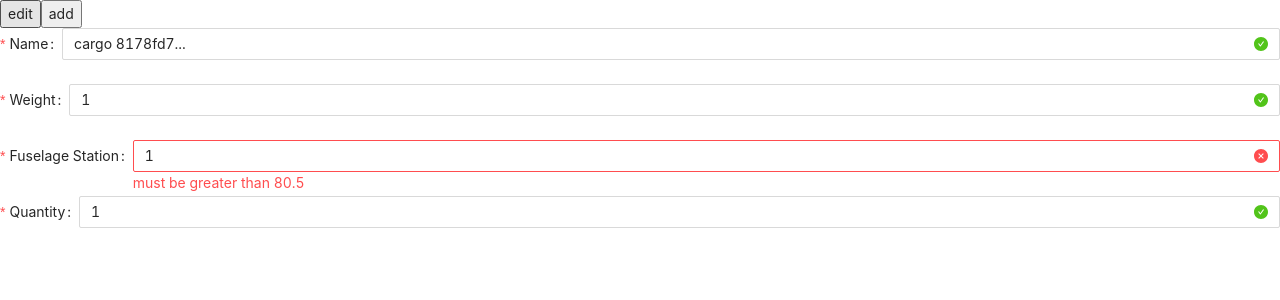
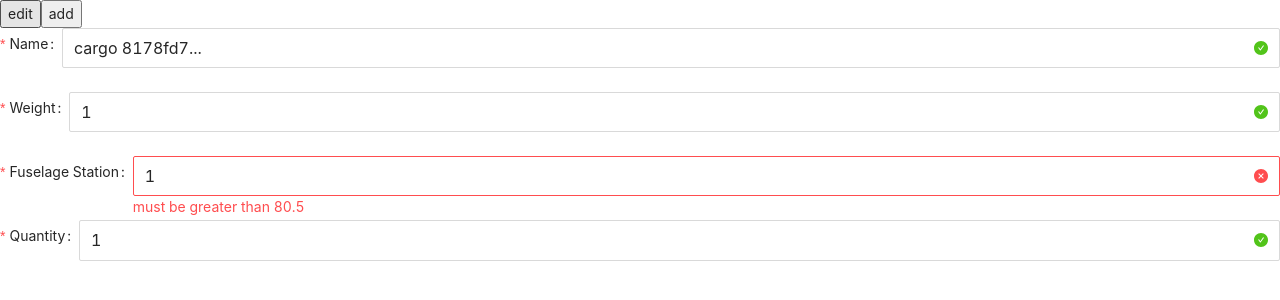
Before and after one commit to teaguestockwell/levels-v3-react, a React (Create React App) app: page / in a window 1280 px wide. Both pictures are taken after a click on the button "add". Shown: the top 300 px of the page. Built offline with nearby package versions, Linux system fonts and the light colour scheme.

Commit message:
larger input boxes

```diff
--- a/src/components/CargoForm.tsx
+++ b/src/components/CargoForm.tsx
@@ -149,7 +149,7 @@ export const CargoForm = (props: CargoString) => {
         hasFeedback
         rules={nameRules}
       >
-        <Input placeholder="Please input cargo name" onChange={validate} />
+        <Input size="large" placeholder="Please input cargo name" onChange={validate} />
       </Form.Item>
 
       <Form.Item
@@ -167,7 +167,7 @@ export const CargoForm = (props: CargoString) => {
           },
         ]}
       >
-        <Input placeholder="Please input cargo weight" onChange={validate} />
+        <Input size="large" placeholder="Please input cargo weight" onChange={validate} />
       </Form.Item>
 
       <Form.Item
@@ -191,7 +191,7 @@ export const CargoForm = (props: CargoString) => {
           },
         ]}
       >
-        <Input placeholder="Please input fs" onChange={validate} />
+        <Input size="large" placeholder="Please input fs" onChange={validate} />
       </Form.Item>
 
       <Form.Item
@@ -207,7 +207,7 @@ export const CargoForm = (props: CargoString) => {
           },
         ]}
       >
-        <Input placeholder="Please input amount of cargo" onChange={validate} />
+        <Input size="large" placeholder="Please input amount of cargo" onChange={validate} />
       </Form.Item>
     </Form>
   )
```
Also changed, not shown: .prettierrc.json (added).
